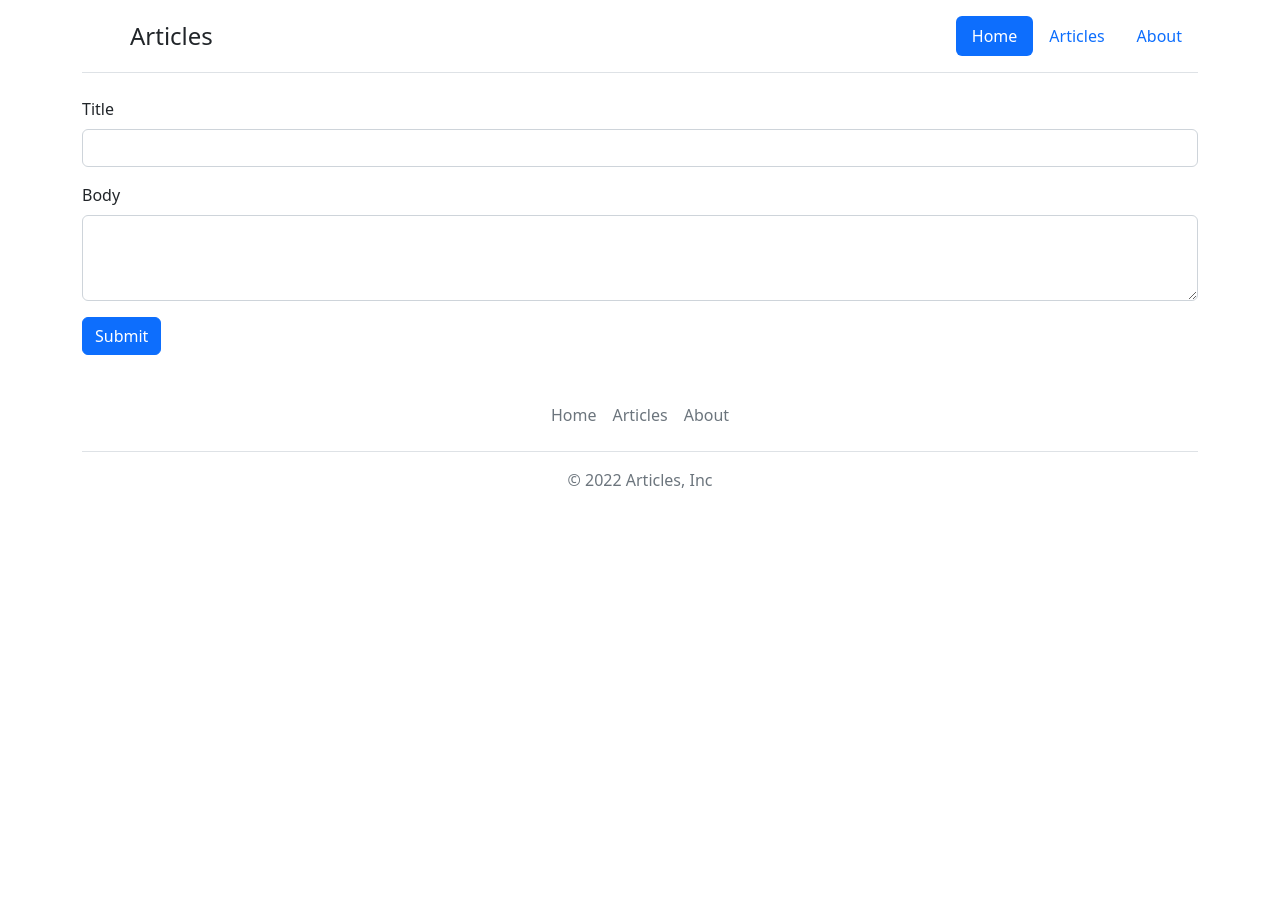
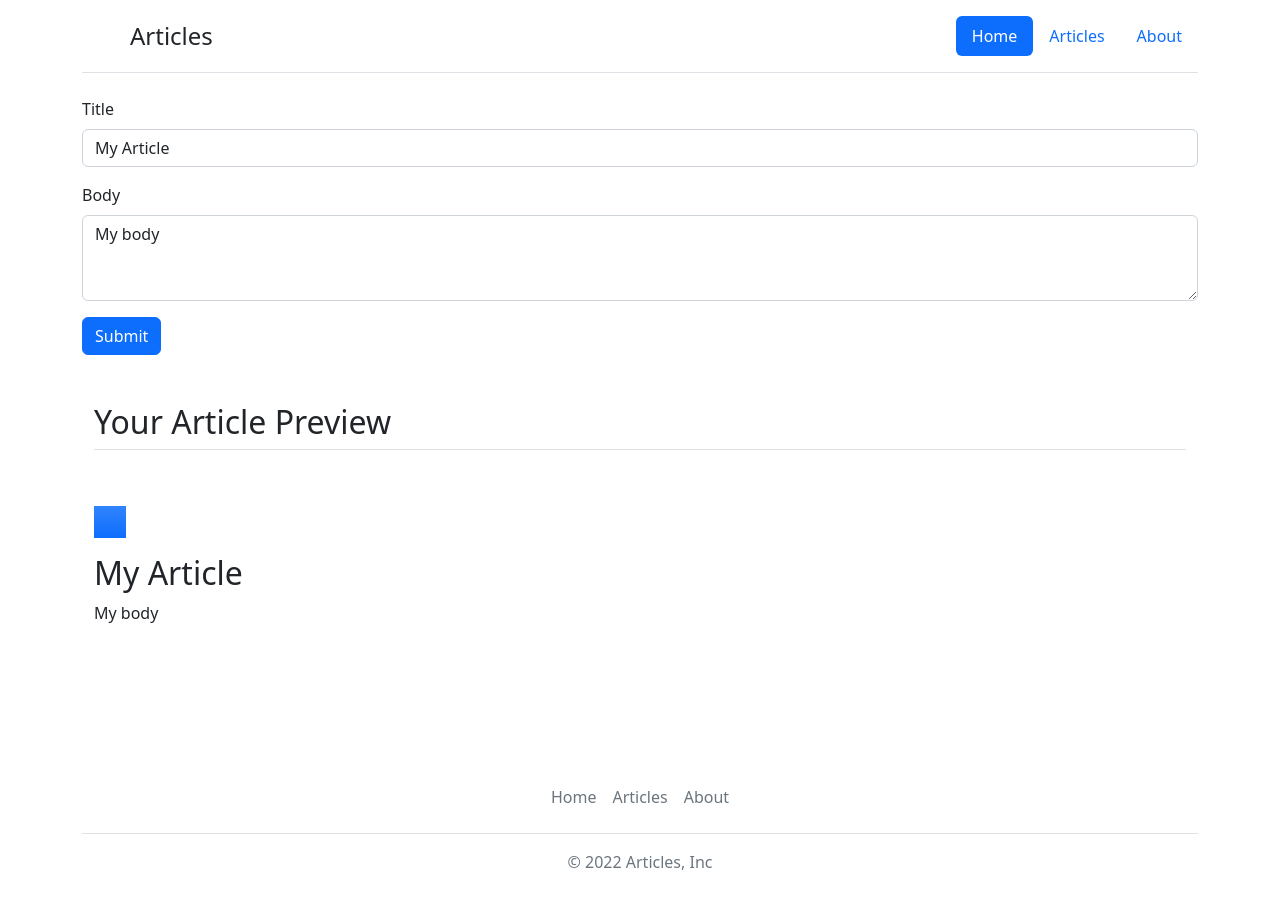
Before and after one commit to urieljuliatti/angular-articles-bootstrap, an Angular app: page / in a window 1280 px wide. Shown: the top 906 px of the page. Before the commit the page ends 800 px from the top, so only its background shows below. Built offline with nearby package versions, Linux system fonts and the light colour scheme.

Commit message:
Data Binding

```diff
--- a/src/app/components/articles/create-article/create-article.component.html
+++ b/src/app/components/articles/create-article/create-article.component.html
@@ -2,12 +2,35 @@
   <form>
     <div class="mb-3">
       <label for="title" class="form-label">Title</label>
-      <input type="text" class="form-control" id="title">
+      <input type="text"
+            name="title"
+            class="form-control"
+            id="title"
+            placeholder="Place your title"
+            [value]="article.title">
     </div>
     <div class="mb-3">
       <label for="body" class="form-label">Body</label>
-      <textarea class="form-control" id="body" rows="3"></textarea>
+      <textarea class="form-control"
+            name="body"
+            id="body"
+            rows="3"
+            placeholder="Place your description"
+            [value]="article.body"></textarea>
     </div>
     <button type="submit" class="btn btn-primary">Submit</button>
   </form>
 </div>
+
+<div class="container px-4 py-5" id="featured-3">
+  <h2 class="pb-2 border-bottom">Your Article Preview</h2>
+  <div class="row g-4 py-5">
+    <div class="feature col">
+      <div class="feature-icon d-inline-flex align-items-center justify-content-center text-bg-primary bg-gradient fs-2 mb-3">
+        <svg class="bi" width="1em" height="1em"><use xlink:href="#collection"></use></svg>
+      </div>
+      <h3 class="fs-2">{{ article.title }}</h3>
+      <p>{{ article.body }}</p>
+    </div>
+  </div>
+</div>
--- a/src/app/components/articles/create-article/create-article.component.ts
+++ b/src/app/components/articles/create-article/create-article.component.ts
@@ -6,5 +6,9 @@ import { Component } from '@angular/core';
   styleUrls: ['./create-article.component.css']
 })
 export class CreateArticleComponent {
-
+  article = {
+    id: '1',
+    title: 'My Article',
+    body: 'My body'
+  }
 }
```
